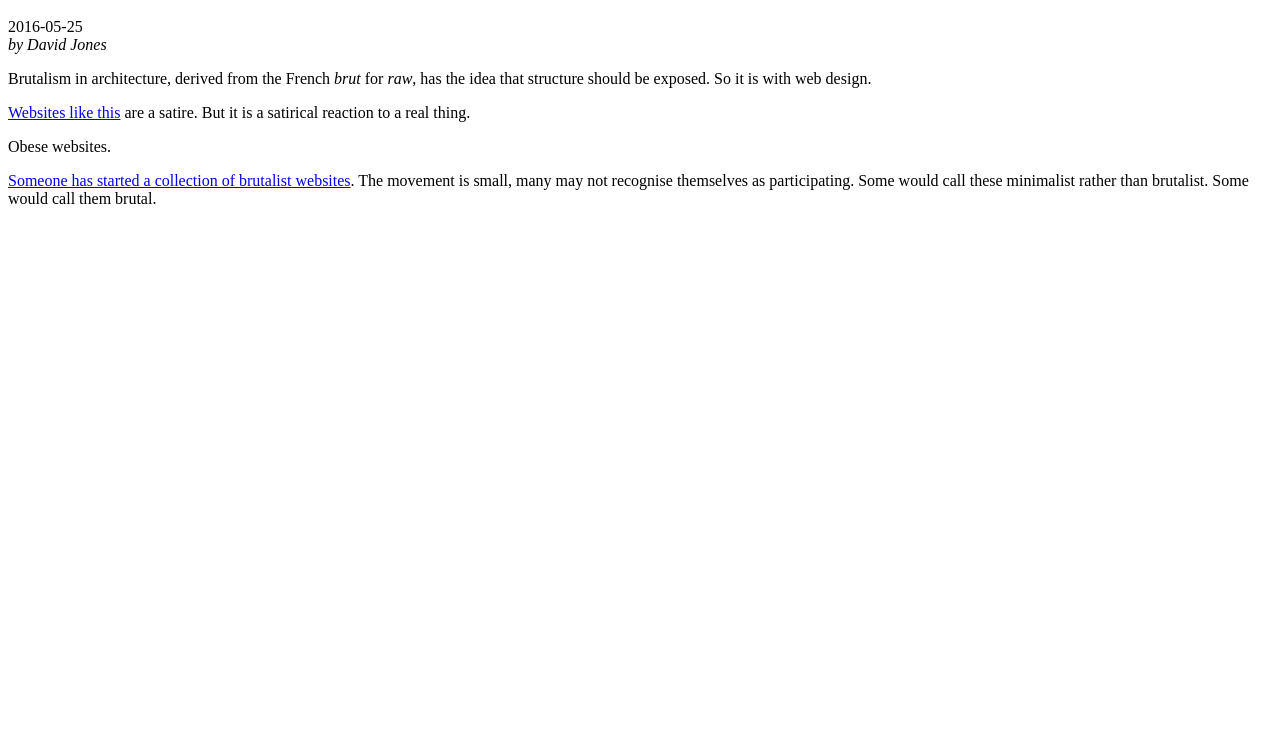
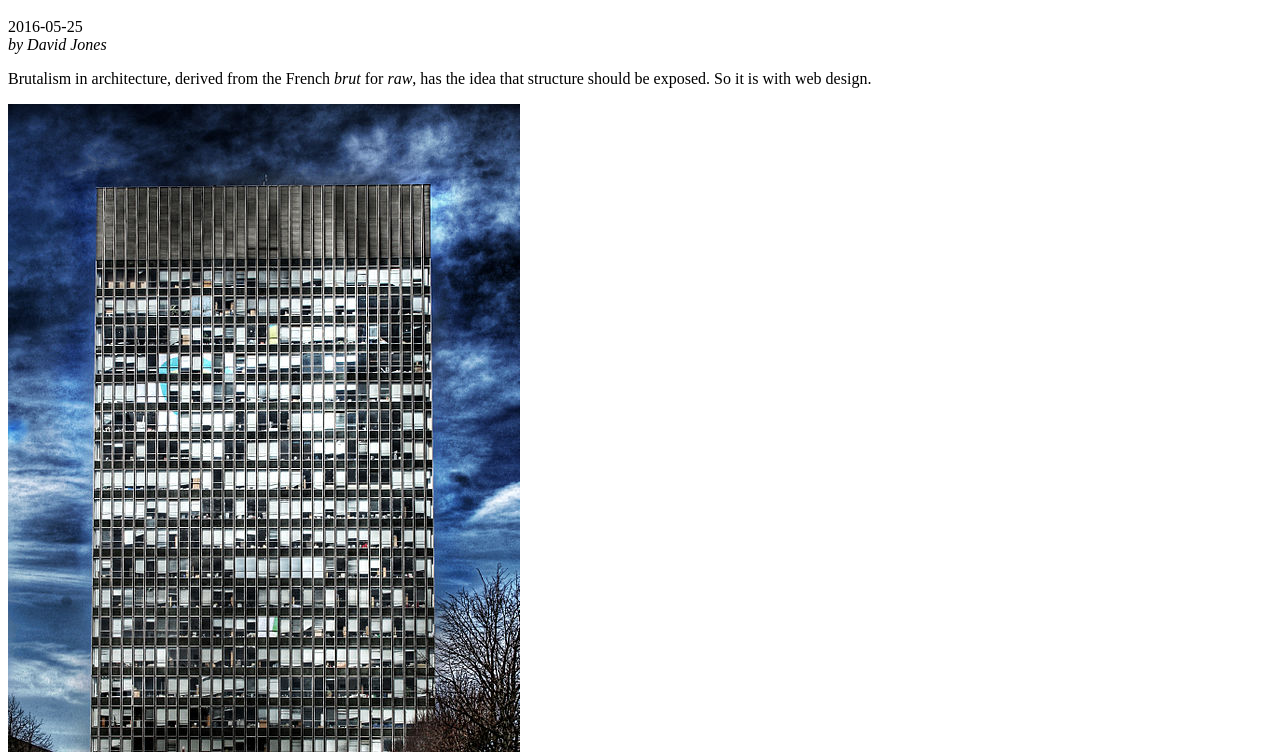
Before and after one commit to drj11/drj11.github.io, a plain HTML site: page 2016-05-25/brutalism.html in a window 1280 px wide. Shown: the part 48-800 px from the top of the page. Drawn offline with Linux system fonts and the light colour scheme.

Commit message:
Add link to Arts Tower imae

```diff
--- a/2016-05-25/brutalism.html
+++ b/2016-05-25/brutalism.html
@@ -6,6 +6,7 @@
 <p>Brutalism in architecture, derived from the French <em>brut</em>
 for <em>raw</em>, has the idea that structure should be exposed.
 So it is with web design.</p>
+<p><img alt="Arts Tower, Sheffield" src="../image/Arts_tower.jpg" title="Arts Tower, Sheffield" /></p>
 <p><a href="http://motherfuckingwebsite.com/">Websites like this</a>
 are a satire.
 But it is a satirical reaction to a real thing.</p>
```
Also changed, not shown: image/Arts_tower.jpg (added), 2 other files.
